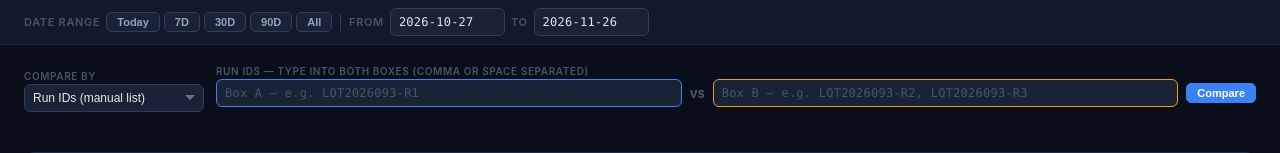
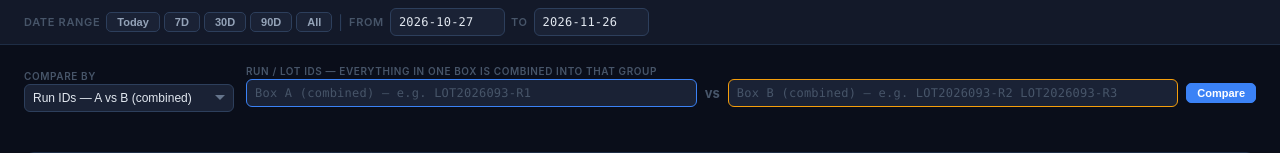
Before and after one commit to allie0132/daily-semiconductor-learning, a Flask app: page /compare in a window 1280 px wide. Shown: the part 56-209 px from the top of the page. Run offline with Flask 3, Linux system fonts and the light colour scheme; data comes from the database, SQL or seed files in the repository.

Commit message:
Compare: combined A/B boxes + separate multi-run mode + runs IN filter
Backend:
- Filters accept runs=<comma list>; wafers and test_results aggregate the
  listed run_ids together (WHERE run_id IN (...)), enabling combined groups.

Compare page now has two manual modes:
- "Run IDs - A vs B (combined)": two boxes; everything in a box is
  combined into that group, compared as A vs B (weighted aggregate).
- "Run IDs - multiple (separate)": one box; each run is its own series
  in an N-way view (KPI card per run, overlaid per-wafer yield lines,
  grouped fail-rate bars, and a test x run matrix highlighting the worst
  run per test).

Lot tokens in a box expand to all of that lot's runs.

Co-Authored-By: Claude Sonnet 4.6 <noreply@anthropic.com>
Claude-Session: https://claude.ai/code/session_01A7JukLLgB5Gpbjr6NXvakN

```diff
--- a/test-dashboard/app.py
+++ b/test-dashboard/app.py
@@ -34,6 +34,13 @@ def _where(args, table="w"):
         if val and val != "ALL":
             clauses.append(f"{t}{_COL_NAME.get(col, col)} = ?"); params.append(val)
 
+    # `runs` = comma-separated run_ids aggregated together (combined group)
+    runs = args.get("runs", "")
+    ids  = [x for x in runs.split(",") if x]
+    if ids:
+        ph = ",".join("?" * len(ids))
+        clauses.append(f"{t}run_id IN ({ph})"); params.extend(ids)
+
     sql = "WHERE " + " AND ".join(clauses) if clauses else ""
     return sql, params
 
@@ -53,6 +60,13 @@ def _where_tr(args):
         val = args.get(col, "ALL")
         if val and val != "ALL":
             clauses.append(f"tr.{_COL_NAME.get(col, col)} = ?"); params.append(val)
+
+    # `runs` = comma-separated run_ids aggregated together (combined group)
+    runs = args.get("runs", "")
+    ids  = [x for x in runs.split(",") if x]
+    if ids:
+        ph = ",".join("?" * len(ids))
+        clauses.append(f"tr.run_id IN ({ph})"); params.extend(ids)
 
     return ("WHERE " + " AND ".join(clauses)) if clauses else "", params
 
--- a/test-dashboard/static/js/compare.js
+++ b/test-dashboard/static/js/compare.js
@@ -81,10 +81,11 @@ function onDateChange() {
 function onCmpDimChange() {
   const dim        = qs("cmp-dim").value;
   const isLot      = (dim === "lot");
-  const isRunList  = (dim === "runlist");
+  const isRunList  = (dim === "runlist");    // two boxes, each combined -> A vs B
+  const isRunMulti = (dim === "runmulti");   // one box, each run separate -> N-way
+  const isManual   = isRunList || isRunMulti;
 
   // Populate A/B dropdowns only for dimensions that have a value list
-  // (the manual run-list mode has none).
   if (DIM_VALUES[dim]) {
     const vals = DIM_VALUES[dim]();
     const aSel = qs("cmp-a"), bSel = qs("cmp-b");
@@ -96,10 +97,10 @@ function onCmpDimChange() {
     if (vals.length > 1) bSel.selectedIndex = 1;
   }
 
-  // A/B dropdown groups show for every dimension except the manual list mode
-  qs("grp-a").style.display       = isRunList ? "none" : "";
-  qs("grp-b").style.display       = isRunList ? "none" : "";
-  qs("cmp-main-vs").style.display = isRunList ? "none" : "";
+  // A/B dropdown groups show for the dropdown dimensions only
+  qs("grp-a").style.display       = isManual ? "none" : "";
+  qs("grp-b").style.display       = isManual ? "none" : "";
+  qs("cmp-main-vs").style.display = isManual ? "none" : "";
 
   // For the Lot dimension, reveal a per-side Run picker so the user chooses
   // exactly which run of each lot to compare (runs are never combined).
@@ -107,11 +108,13 @@ function onCmpDimChange() {
   qs("grp-b-run").style.display = isLot ? "" : "none";
   if (isLot) { fillRunPicker("a"); fillRunPicker("b"); }
 
-  // Manual multi-run mode: show the two-box text input
-  qs("grp-runlist").style.display = isRunList ? "" : "none";
+  // Manual text-input modes
+  qs("grp-runlist").style.display  = isRunList  ? "" : "none";
+  qs("grp-runmulti").style.display = isRunMulti ? "" : "none";
 
-  if (isRunList) runManualCompare();   // render with whatever is already typed
-  else           loadCompare();
+  if (isRunList)       runManualCompare();   // A vs B combined
+  else if (isRunMulti) runMultiCompare();    // multiple runs separate
+  else                 loadCompare();
 }
 
 // Populate the Run (A|B) dropdown with the runs belonging to the chosen lot.
@@ -310,35 +313,116 @@ function renderCmpFails(failA, failB, labelA, labelB) {
 }
 
 // ══════════════════════════════════════════════════════════════════════
-// ── Manual N-way comparison (paste multiple Run IDs) ──────────────────
+// ── Manual compare: Box A vs Box B (each box = one combined group) ────
 // ══════════════════════════════════════════════════════════════════════
+
+// Expand a box's tokens into a set of run_ids.
+// A token can be a run_id (used directly) or a lot_id (all its runs added).
+// Every run in a box is combined into that box's single group.
+function resolveBox(elId) {
+  const tokens = (qs(elId).value || "").split(/[\s,;]+/).map(s => s.trim()).filter(Boolean);
+  const runSet = new Set(META.runs.map(r => r.run_id));
+  const byLot  = {};
+  META.runs.forEach(r => { (byLot[r.lot_id] = byLot[r.lot_id] || []).push(r.run_id); });
+
+  const runIds = [], unknown = [];
+  tokens.forEach(tok => {
+    if (runSet.has(tok))      runIds.push(tok);                 // a run id
+    else if (byLot[tok])      byLot[tok].forEach(r => runIds.push(r)); // a lot id -> its runs
+    else                      unknown.push(tok);
+  });
+  return { runIds: [...new Set(runIds)], unknown, tokens };
+}
+
+// Fetch helper that sends a combined set of run_ids (runs=a,b,c) + date range
+async function cmpFetchRuns(path, runIds, extra={}) {
+  const p = new URLSearchParams();
+  const df = qs("f-date-from")?.value, dt = qs("f-date-to")?.value;
+  if (df) p.set("date_from", df);
+  if (dt) p.set("date_to", dt);
+  p.set("runs", runIds.join(","));
+  Object.entries(extra).forEach(([k,v]) => p.set(k, String(v)));
+  return fetch(`${path}?${p}`).then(r => r.json());
+}
+
 async function runManualCompare() {
-  const parse = el => (qs(el).value || "").split(/[\s,;]+/).map(s => s.trim()).filter(Boolean);
-  const ids   = [...parse("cmp-runlist-a"), ...parse("cmp-runlist-b")];
-  const msg   = qs("cmp-runlist-msg");
+  const msg = qs("cmp-runlist-msg");
+  const A   = resolveBox("cmp-runlist-a");
+  const B   = resolveBox("cmp-runlist-b");
 
-  if (!ids.length) { msg.textContent = ""; return; }
+  if (!A.tokens.length && !B.tokens.length) { msg.textContent = ""; return; }
 
-  const known   = new Set(META.runs.map(r => r.run_id));
-  const unknown = [...new Set(ids.filter(id => !known.has(id)))];
-  const uniq    = [...new Set(ids.filter(id => known.has(id)))];   // preserves A-then-B order
+  if (!A.runIds.length || !B.runIds.length) {
+    msg.innerHTML = `<span style="color:var(--red)">Enter at least one valid Run ID (or Lot ID) in each box.</span>`;
+    return;
+  }
 
-  if (uniq.length < 2) {
-    msg.innerHTML = `<span style="color:var(--red)">Need at least 2 valid Run IDs across the two boxes.</span>` +
+  const unknown = [...new Set([...A.unknown, ...B.unknown])];
+  const labelA  = A.runIds.length === 1 ? A.runIds[0] : `Box A (${A.runIds.length} runs combined)`;
+  const labelB  = B.runIds.length === 1 ? B.runIds[0] : `Box B (${B.runIds.length} runs combined)`;
+  msg.innerHTML = `A = ${A.runIds.length} run(s) combined · B = ${B.runIds.length} run(s) combined.` +
+    (unknown.length ? ` <span style="color:var(--amber)">Skipped unknown: ${unknown.join(", ")}</span>` : "");
+
+  // Each box is ONE combined group -> standard A vs B view
+  restoreTwoWayLayout();
+  qs("cmp-th-a").textContent = labelA;
+  qs("cmp-th-b").textContent = labelB;
+
+  const titleEl = document.querySelector("#chartCmpYield")
+    ?.closest(".chart-card")?.querySelector(".chart-title");
+  if (titleEl) titleEl.textContent = "Per-Wafer Yield — A vs B (combined)";
+
+  const [sumA, sumB, trendA, trendB, failA, failB] = await Promise.all([
+    cmpFetchRuns("/api/summary",        A.runIds),
+    cmpFetchRuns("/api/summary",        B.runIds),
+    cmpFetchRuns("/api/yield_trend",    A.runIds, {group_by:"wafer"}),
+    cmpFetchRuns("/api/yield_trend",    B.runIds, {group_by:"wafer"}),
+    cmpFetchRuns("/api/top_fail_tests", A.runIds, {n:90}),
+    cmpFetchRuns("/api/top_fail_tests", B.runIds, {n:90}),
+  ]);
+
+  renderCmpKPIs(sumA, sumB);
+  renderCmpYield(trendA, trendB, labelA, labelB, "run");
+  renderCmpFails(failA, failB, labelA, labelB);
+}
+
+// ══════════════════════════════════════════════════════════════════════
+// ── Multiple runs: one box, each run its own series (N-way) ───────────
+// ══════════════════════════════════════════════════════════════════════
+function tokenToRunIds(tok) {
+  const runSet = new Set(META.runs.map(r => r.run_id));
+  if (runSet.has(tok)) return [tok];                                   // a run id
+  return META.runs.filter(r => r.lot_id === tok).map(r => r.run_id);  // a lot id -> its runs (else [])
+}
+
+async function runMultiCompare() {
+  const msg    = qs("cmp-runmulti-msg");
+  const tokens = (qs("cmp-runmulti").value || "").split(/[\s,;]+/).map(s => s.trim()).filter(Boolean);
+  if (!tokens.length) { msg.textContent = ""; return; }
+
+  const series = [], unknown = [], seen = new Set();
+  tokens.forEach(tok => {
+    if (seen.has(tok)) return;
+    seen.add(tok);
+    const runIds = tokenToRunIds(tok);
+    if (runIds.length) series.push({ id: tok, runIds });
+    else unknown.push(tok);
+  });
+
+  if (series.length < 2) {
+    msg.innerHTML = `<span style="color:var(--red)">Enter at least 2 valid Run IDs.</span>` +
       (unknown.length ? ` Unknown: ${unknown.join(", ")}` : "");
     return;
   }
-  msg.innerHTML = `Comparing ${uniq.length} runs.` +
+  series.forEach((s, i) => s.color = CMP_PALETTE[i % CMP_PALETTE.length]);
+  msg.innerHTML = `Comparing ${series.length} runs.` +
     (unknown.length ? ` <span style="color:var(--amber)">Skipped unknown: ${unknown.join(", ")}</span>` : "");
 
-  const series = uniq.map((id, i) => ({ id, color: CMP_PALETTE[i % CMP_PALETTE.length] }));
-
-  // fetch summary, per-wafer trend, and fail tests for each run in parallel
   await Promise.all(series.map(async s => {
     const [summary, trend, fails] = await Promise.all([
-      cmpFetch("/api/summary",         "run", s.id),
-      cmpFetch("/api/yield_trend",     "run", s.id, {group_by:"wafer"}),
-      cmpFetch("/api/top_fail_tests",  "run", s.id, {n:90}),
+      cmpFetchRuns("/api/summary",        s.runIds),
+      cmpFetchRuns("/api/yield_trend",    s.runIds, {group_by:"wafer"}),
+      cmpFetchRuns("/api/top_fail_tests", s.runIds, {n:90}),
     ]);
     s.summary = summary; s.trend = trend; s.fails = fails;
   }));
@@ -353,9 +437,7 @@ async function runManualCompare() {
 }
 
 function renderMultiKPIs(series) {
-  // one card per run: yield / fail% / avg time / wafers
-  qs("cmp-kpis").style.gridTemplateColumns =
-    `repeat(${Math.min(series.length, 4)}, 1fr)`;
+  qs("cmp-kpis").style.gridTemplateColumns = `repeat(${Math.min(series.length, 4)}, 1fr)`;
   qs("cmp-kpis").innerHTML = series.map(s => {
     const d  = s.summary;
     const yc = d.yield_pct >= 95 ? "kpi-green" : d.yield_pct >= 90 ? "kpi-amber" : "kpi-red";
@@ -404,7 +486,6 @@ function renderMultiYield(series) {
 }
 
 function renderMultiFails(series) {
-  // union of test names, ranked by spread (max-min fail rate across runs)
   const names = [...new Set(series.flatMap(s => s.fails.map(f => f.name)))];
   const maps  = series.map(s => Object.fromEntries(s.fails.map(f => [f.name, f])));
   const rows  = names.map(n => {
@@ -413,7 +494,6 @@ function renderMultiFails(series) {
     return { name:n, category:cat, rates, spread:+(Math.max(...rates) - Math.min(...rates)).toFixed(3) };
   }).sort((a,b) => b.spread - a.spread);
 
-  // Chart: top 15 by spread, grouped bars
   const top = rows.slice(0, 15);
   destroyChart("chartCmpFails");
   charts.chartCmpFails = new Chart(qs("chartCmpFails").getContext("2d"), {
@@ -436,14 +516,14 @@ function renderMultiFails(series) {
   });
 
   // Matrix table: test | run1 | run2 | ... | spread; highlight worst per row
-  const thead = `<tr><th>Test Name</th><th>Category</th>` +
+  qs("cmp-table").querySelector("thead").innerHTML =
+    `<tr><th>Test Name</th><th>Category</th>` +
     series.map(s => `<th class="num" style="color:${s.color}">${s.id.split("-").pop()}</th>`).join("") +
     `<th class="num">Spread</th></tr>`;
-  qs("cmp-table").querySelector("thead").innerHTML = thead;
 
   qs("cmp-tbody").innerHTML = rows.map(r => {
     const worst = Math.max(...r.rates);
-    const cells = r.rates.map((v,i) => {
+    const cells = r.rates.map(v => {
       const hot = (v === worst && r.spread > 0) ? "font-weight:800;color:var(--red)" : "";
       return `<td class="num" style="${hot}">${fmt(v,3)}%</td>`;
     }).join("");
--- a/test-dashboard/templates/compare.html
+++ b/test-dashboard/templates/compare.html
@@ -51,8 +51,9 @@
     <!-- Fixed: the Compare By selector stays in this position in every mode -->
     <div class="filter-group">
       <div class="filter-label">Compare By</div>
-      <select id="cmp-dim" onchange="onCmpDimChange()" style="min-width:180px;">
-        <option value="runlist">Run IDs (manual list)</option>
+      <select id="cmp-dim" onchange="onCmpDimChange()" style="min-width:210px;">
+        <option value="runlist">Run IDs — A vs B (combined)</option>
+        <option value="runmulti">Run IDs — multiple (separate)</option>
         <option value="run">Run ID</option>
         <option value="lot">Lot ID</option>
         <option value="tp_rev">Test Program Rev</option>
@@ -69,21 +70,35 @@
 
     <!-- Manual multi-run input: two boxes, each takes one or more Run IDs -->
     <div class="filter-group" id="grp-runlist" style="flex:1;">
-      <div class="filter-label">Run IDs — type into both boxes (comma or space separated)</div>
+      <div class="filter-label">Run / Lot IDs — everything in one box is combined into that group</div>
       <div style="display:flex; gap:8px; align-items:center;">
         <input type="text" class="date-field" id="cmp-runlist-a"
                style="flex:1; width:auto; min-width:220px; border-color:#3b82f6;"
-               placeholder="Box A — e.g. LOT2026093-R1"
+               placeholder="Box A (combined) — e.g. LOT2026093-R1"
                onkeydown="if(event.key==='Enter') runManualCompare()">
         <span style="font-size:13px;font-weight:700;color:var(--dim)">vs</span>
         <input type="text" class="date-field" id="cmp-runlist-b"
                style="flex:1; width:auto; min-width:220px; border-color:#f59e0b;"
-               placeholder="Box B — e.g. LOT2026093-R2, LOT2026093-R3"
+               placeholder="Box B (combined) — e.g. LOT2026093-R2 LOT2026093-R3"
                onkeydown="if(event.key==='Enter') runManualCompare()">
         <button class="date-btn" style="background:var(--blue);color:#fff;border-color:var(--blue);"
                 onclick="runManualCompare()">Compare</button>
       </div>
       <div id="cmp-runlist-msg" style="font-size:11px;color:var(--dim);margin-top:3px;"></div>
+    </div>
+
+    <!-- Multiple-run input: one box, each Run ID compared as its own series -->
+    <div class="filter-group" id="grp-runmulti" style="display:none; flex:1;">
+      <div class="filter-label">Run IDs — each run is compared separately (comma or space separated)</div>
+      <div style="display:flex; gap:8px; align-items:center;">
+        <input type="text" class="date-field" id="cmp-runmulti"
+               style="flex:1; width:auto; min-width:420px;"
+               placeholder="e.g. LOT2026093-R1 LOT2026093-R2 LOT2026093-R3 LOT2026094-R1"
+               onkeydown="if(event.key==='Enter') runMultiCompare()">
+        <button class="date-btn" style="background:var(--blue);color:#fff;border-color:var(--blue);"
+                onclick="runMultiCompare()">Compare</button>
+      </div>
+      <div id="cmp-runmulti-msg" style="font-size:11px;color:var(--dim);margin-top:3px;"></div>
     </div>
 
     <!-- A vs B dropdown mode (Run / Lot / TP Rev / etc.) -->
```
